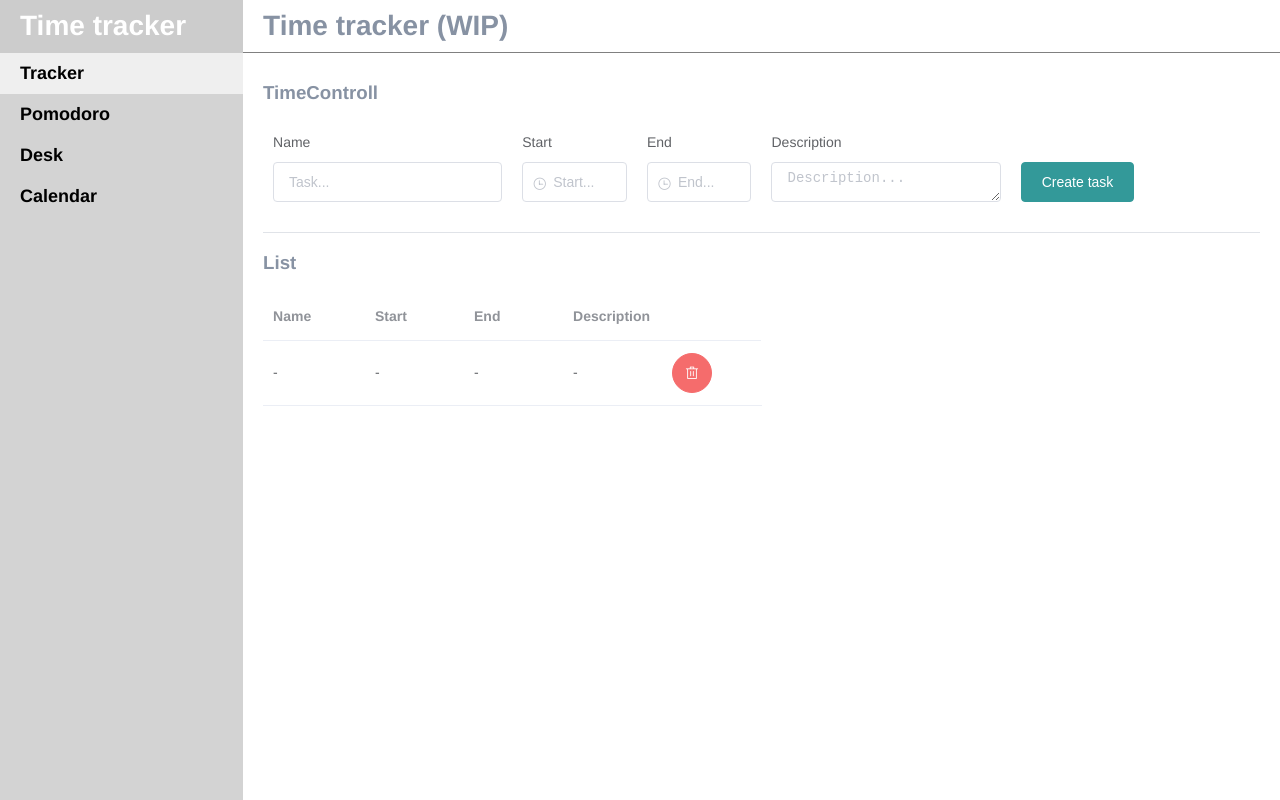
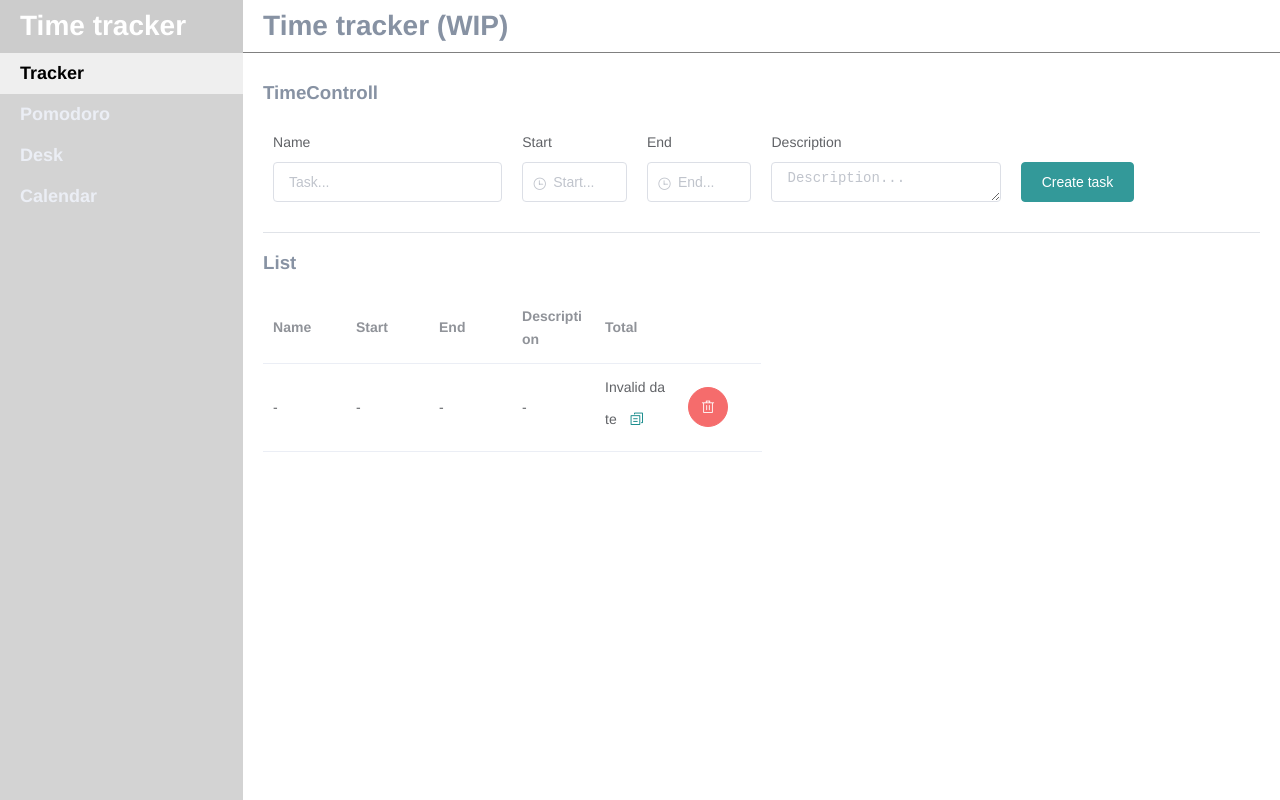
Before and after one commit to chernrus/ttrack-frontend, a Vue app: page /tracker in a window 1280 px wide. Both pictures are taken after a click on the button "Create task". Built offline with nearby package versions, Linux system fonts and the light colour scheme.

Commit message:
add row total time

```diff
--- a/src/assets/styles/menu.scss
+++ b/src/assets/styles/menu.scss
@@ -28,4 +28,7 @@
             background-color: #efefef;
         }
     }
+    .link_disabled {
+        color: #ebeef5;
+    }
 }
--- a/src/components/Layout/TheSideMenu/TheSideMenu.js
+++ b/src/components/Layout/TheSideMenu/TheSideMenu.js
@@ -11,14 +11,17 @@ export default {
                 {
                     url: '/pomodoro',
                     title: 'Pomodoro',
+                    disabled: true,
                 },
                 {
                     url: '/desk',
                     title: 'Desk',
+                    disabled: true,
                 },
                 {
                     url: '/calendar',
                     title: 'Calendar',
+                    disabled: true,
                 },
             ],
         };
--- a/src/components/Layout/TheSideMenu/TheSideMenu.vue
+++ b/src/components/Layout/TheSideMenu/TheSideMenu.vue
@@ -4,21 +4,16 @@
             {{appTitle}}
         </div>
         <div id="nav" class="side-menu__nav">
-            <router-link v-for="menuItem in sideMenu"
+            <template v-for="menuItem in sideMenu">
+              <router-link v-if="!menuItem.disabled"
                   :key="menuItem.url"
                   :to="menuItem.url"
                   class="side-menu__link"
                   exact-active-class="side-menu__link_active">
                   {{menuItem.title}}
               </router-link>
-          <!-- <router-link to="/tracker"
-             >Tracker</router-link>
-          <router-link to="/pomodoro"
-            class="side-menu__link" exact-active-class="side-menu__link_active">Pomodoro</router-link>
-          <router-link to="/desk"
-            class="side-menu__link" exact-active-class="side-menu__link_active">Desk</router-link>
-          <router-link to="/calendar"
-            class="side-menu__link" exact-active-class="side-menu__link_active">Calendar</router-link> -->
+              <span v-else class="side-menu__link link_disabled" :key="menuItem.url">{{menuItem.title}}</span>
+            </template>
         </div>
     </div>
 </template>
--- a/src/filters/time.js
+++ b/src/filters/time.js
@@ -2,7 +2,7 @@ import moment from 'moment';
 
 export default (date, format) => {
     try {
-        const timeFormat = format || 'H:m:s';
+        const timeFormat = format || 'HH:mm:ss';
         return date ? moment(date).format(timeFormat) : '-';
     } catch (e) {
         return '-';
--- a/src/router.js
+++ b/src/router.js
@@ -3,8 +3,8 @@ import Router from 'vue-router';
 import AppLayout from '@/components/Layout/AppLayout/AppLayout.vue';
 import PageWrapper from '@/components/Layout/PageWrapper/PageWrapper.vue';
 
-const Tracker = () => import('@/views/Tracker/Tracker.vue');
-const Pomodoro = () => import('@/views/Pomodoro/Pomodoro.vue');
+const Tracker = () => import(/* webpackChunkName: "tracker" */ '@/views/Tracker/Tracker.vue');
+const Pomodoro = () => import(/* webpackChunkName: "pomodoro" */ '@/views/Pomodoro/Pomodoro.vue');
 
 Vue.use(Router);
 
--- a/src/store.js
+++ b/src/store.js
@@ -44,15 +44,11 @@ export default new Vuex.Store({
             });
 
             Vue.set(state, 'timeList', timeList);
-            // if (!localStorage.getItem('timeStorage')) {
-            //     localStorage.setItem('timeStorage', { timeList: [] });
-            // }
             localStorage.setItem('timeStorage', JSON.stringify(timeList));
         },
         removeTimeTask(state, _id) {
             const { timeList } = state;
             const itemIndex = timeList.findIndex(({ id }) => id === _id);
-            console.log(itemIndex);
             timeList.splice(itemIndex, 1);
             Vue.set(state, 'timeList', timeList);
             localStorage.setItem('timeStorage', JSON.stringify(timeList));
--- a/src/views/Tracker/TimeList/TimeList.js
+++ b/src/views/Tracker/TimeList/TimeList.js
@@ -1,5 +1,5 @@
 import { mapGetters, mapActions } from 'vuex';
-
+import moment from 'moment';
 
 export default {
     name: 'TimeList',
@@ -21,5 +21,34 @@ export default {
             console.log(id);
             this.removeTimeTask(id);
         },
+        totalTime({ start_t, end_t }) {
+            console.log({ start_t, end_t });
+            const start = moment(start_t);
+            const end = moment(end_t);
+            // return start.from(end);
+            // console.log(start, end);
+            // console.log(start, end);
+            console.log(end.diff(start));
+            const duration = moment.duration(end.diff(start));
+
+            const time = moment({ hour: duration.hours(), minute: duration.minutes(), seconds: duration.seconds() }).format('HH:mm:ss');
+            return time;
+            // return end.diff(start);this.
+        },
+        copyToClipboard({ start_t, end_t }) {
+            try {
+                const str = this.totalTime({ start_t, end_t });
+                const el = document.createElement('textarea');
+                el.value = str;
+                el.setAttribute('readonly', '');
+                el.style.position = 'absolute';
+                el.style.left = '-9999px';
+                document.body.appendChild(el);
+                el.select();
+                document.execCommand('copy');
+                document.body.removeChild(el);
+                this.$message('Time copy to clipboard');
+            } catch (e) { console.error(e); }
+        },
     },
 };
--- a/src/views/Tracker/TimeList/TimeList.vue
+++ b/src/views/Tracker/TimeList/TimeList.vue
@@ -13,12 +13,18 @@
             <el-table-column
                 prop="start_t"
                 label="Start">
-                <span slot-scope="scope">{{ scope.row.start_t | time() }}</span>
+                <template slot-scope="scope">
+                    <span>{{ scope.row.start_t | time() }}</span>
+                    <!-- <el-button type="text" icon="el-icon-document-copy" circle></el-button> -->
+                </template>
             </el-table-column>
             <el-table-column
                 prop="end_t"
                 label="End">
-                <span slot-scope="scope">{{ scope.row.end_t | time() }}</span>
+                <template slot-scope="scope">
+                    <span>{{ scope.row.end_t | time() }}</span>
+                    <!-- <el-button type="text" icon="el-icon-document-copy" circle></el-button> -->
+                </template>
             </el-table-column>
             <el-table-column
                 prop="description"
@@ -27,10 +33,16 @@
             </el-table-column>
             <el-table-column
                 prop="edit"
+                label="Total">
+                <template slot-scope="scope">
+                    <span>{{ totalTime(scope.row) }}</span>
+                    <el-button type="text" icon="el-icon-document-copy" circle @click="copyToClipboard(scope.row)"></el-button>
+                </template>
+            </el-table-column>
+            <el-table-column
+                prop="edit"
                 label="">
-                <template slot-scope="scope">
-                    <el-button type="danger" icon="el-icon-delete" circle @click="remove(scope.row)"></el-button>
-                </template>
+                <el-button slot-scope="scope" type="danger" icon="el-icon-delete" circle @click="remove(scope.row)"></el-button>
             </el-table-column>
         </el-table>
         <!-- <div>
```
Lines whose indentation alone changed are shown as unchanged.
